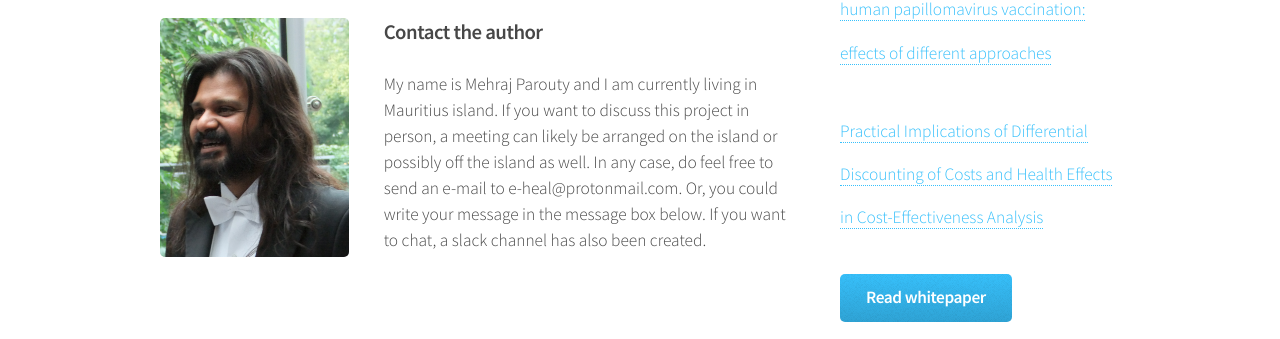
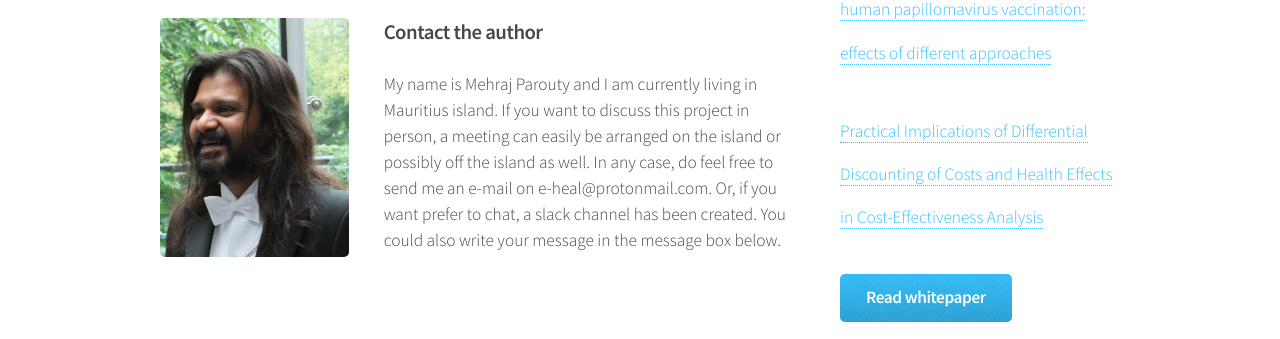
Before and after one commit to e-HEAL/e-heal.github.io, a Jekyll site: the page built from other_information.html, in a window 1280 px wide. Shown: the part 1136-1475 px from the top of the page. Built offline with Jekyll 4.4.1, drawn with Linux system fonts in a browser that asks for light colours; comment, search, counter and statistics services are not loaded.

Commit message:
Update other_information.html

```diff
--- a/other_information.html
+++ b/other_information.html
@@ -26,7 +26,11 @@ layout: default
 						<a href="https://linuxrules.github.io" class="image left"><img src="{{ site.baseurl }}/assets/images/pic01.jpg" alt="" /></a>
 						<div class="inner">
 							<h3>Contact the author</h3>
-							<p> My name is Mehraj Parouty and I am currently living in Mauritius island. If you want to discuss this project in person, a meeting can likely be arranged on the island or possibly off the island as well. In any case, do feel free to send an e-mail to e-heal@protonmail.com. Or, you could write your message in the message box below. If you want to chat, a slack channel has also been created. </p>
+							<p> My name is Mehraj Parouty and I am currently living in Mauritius island.
+								If you want to discuss this project in person, a meeting can easily be arranged on the island or
+								possibly off the island as well. In any case, do feel free to send me an e-mail on e-heal@protonmail.com.
+								Or, if you want prefer to chat, a slack channel has been created.
+								You could also write your message in the message box below. </p>
 						</div>
 					</div>
 				</section>
```
